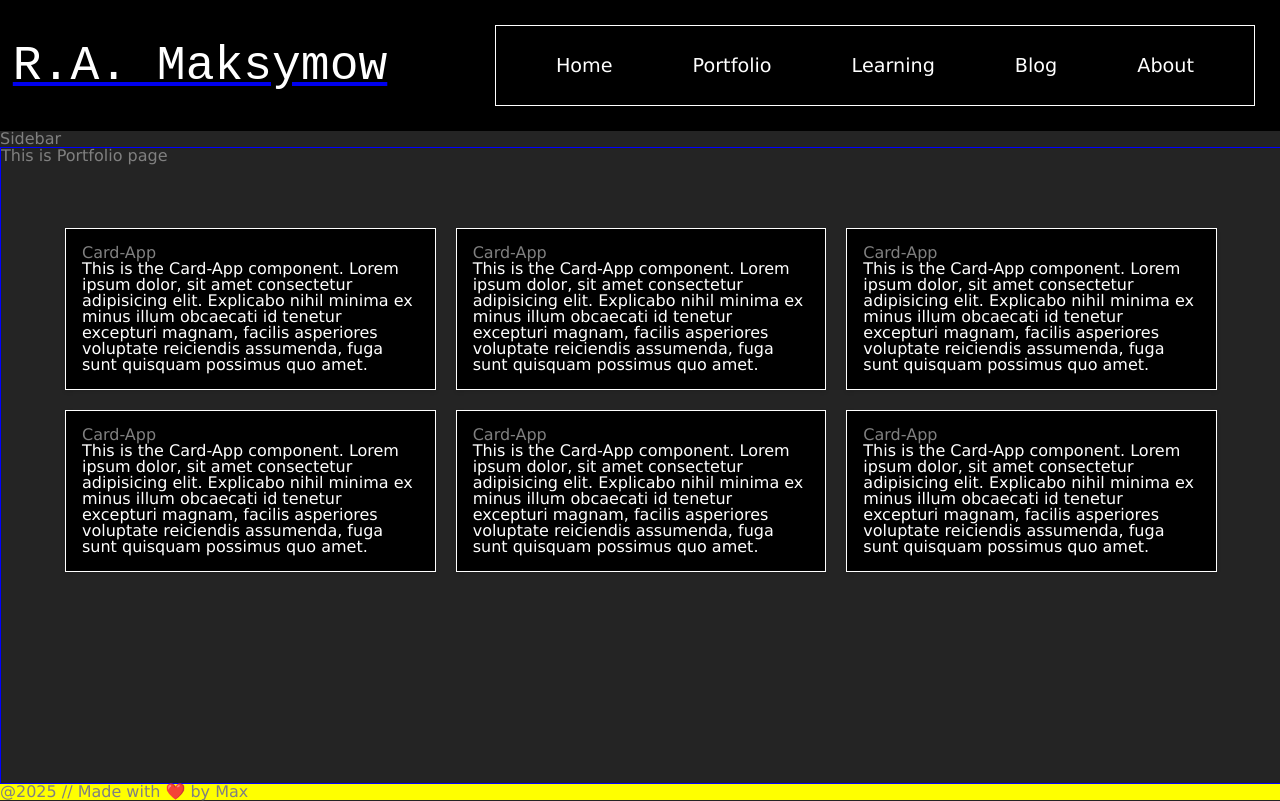
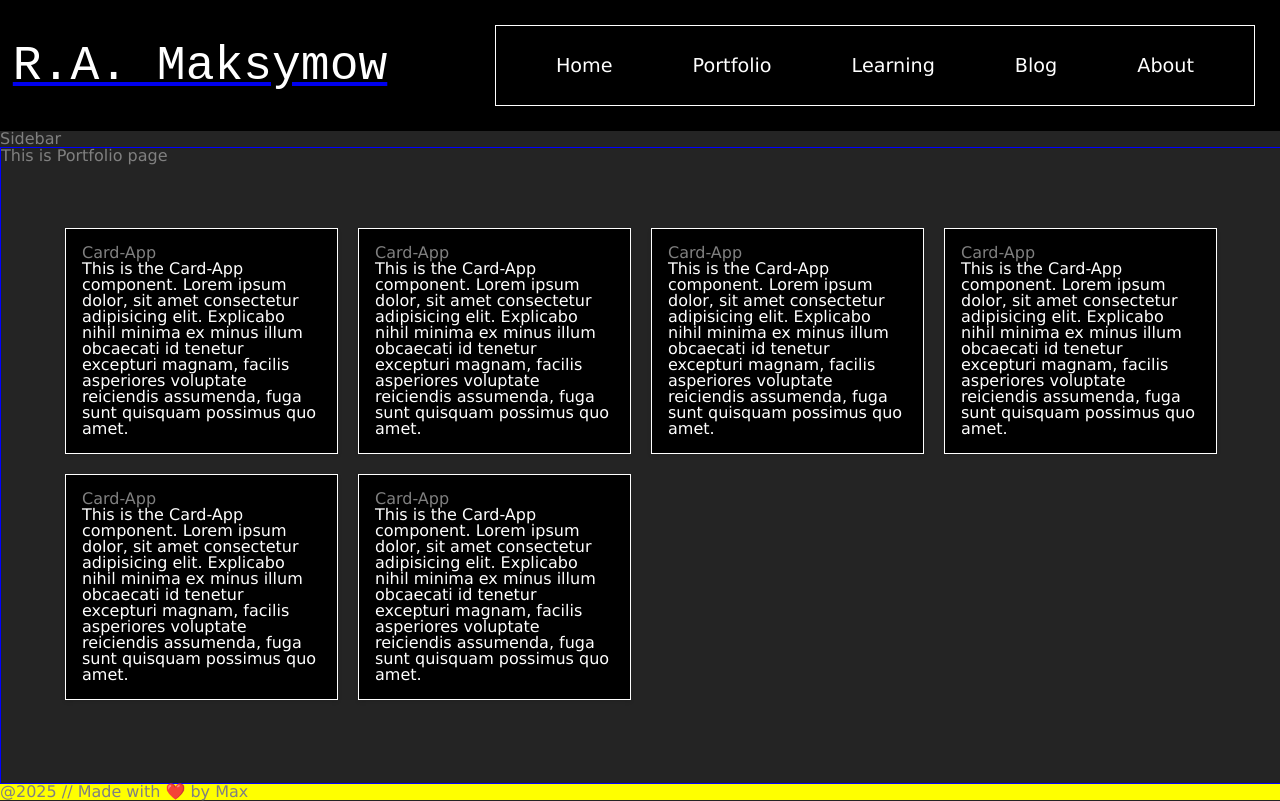
Before and after one commit to RobertMaksymow/MyPortfolio_v1, a React (Vite) app in the folder client/: page /portfolio in a window 1280 px wide. Built offline with nearby package versions, Linux system fonts and the light colour scheme.

Commit message:
CSS Auto-Fit and MinMax. Browser decides how many columns not media query

```diff
--- a/client/src/css/CardApp.css
+++ b/client/src/css/CardApp.css
@@ -1,18 +1,19 @@
 .cards {
   display: grid;
-  grid-template-columns: 1fr;
+  /* 240px - 15rem = autofit and minmax let browser decide*/
+  grid-template-columns: repeat(auto-fit, minmax(15rem, 1fr));
   grid-auto-rows: 1fr;
   gap: 20px;
   margin: 5%;
 
   /* 640px */
-  @media (width >= 40em) {
+  /* @media (width >= 40em) {
     grid-template-columns: repeat(2, 1fr);
-  }
+  } */
   /* 960px */
-  @media (width >= 60em) {
+  /* @media (width >= 60em) {
     grid-template-columns: repeat(3, 1fr);
-  }
+  } */
 }
 
 .card-app {
```
